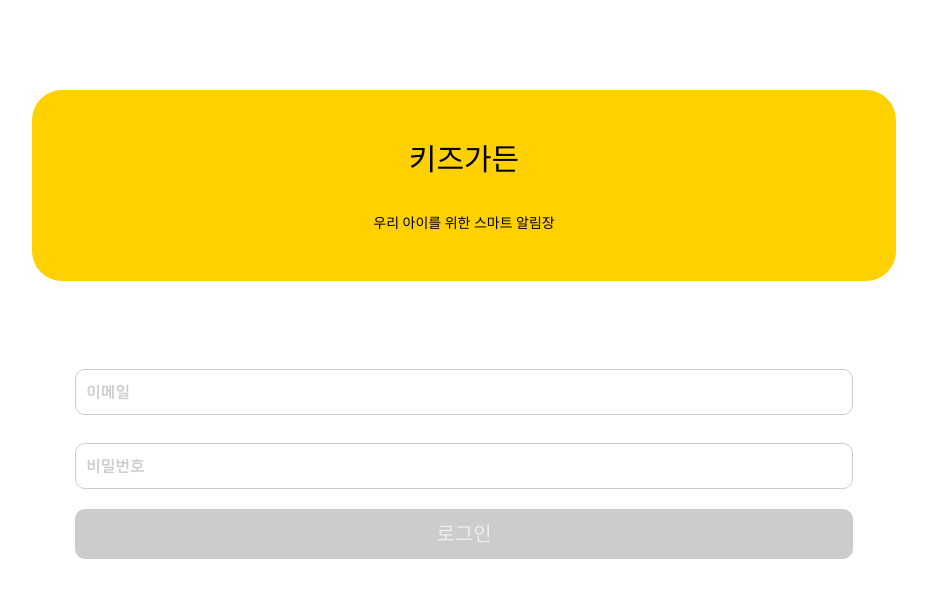
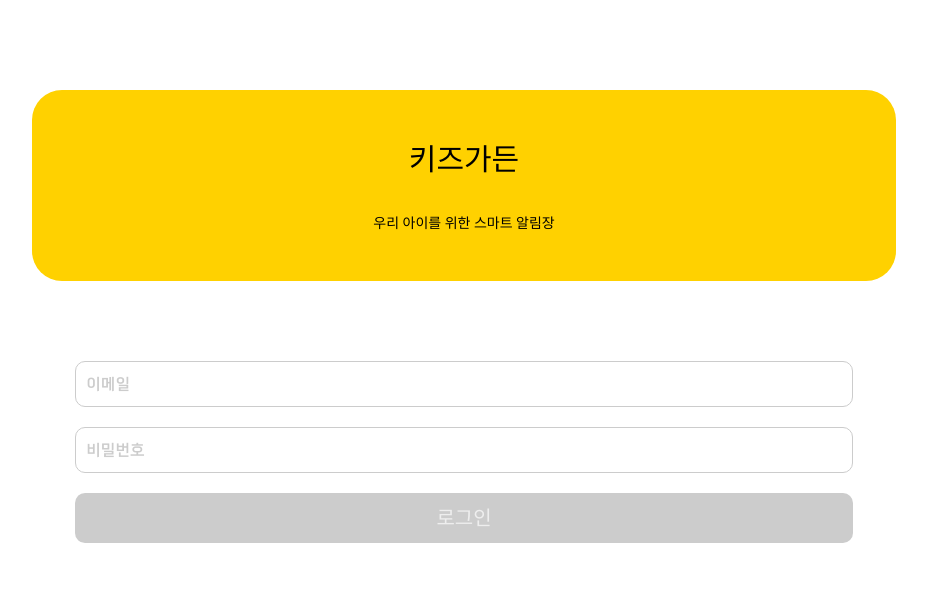
Before and after one commit to The-Chicks/kidsgarden, a React (Create React App) app: page /login in a window 1280 px wide. Shown: the top 598 px of the page, without its empty margins (176-1103 px from the left). Built offline with nearby package versions, Linux system fonts and the light colour scheme; no server answers; a web font is replaced by a local one.

Commit message:
ISSUE#10 design: title 없을 때 여백 제거, width 100%

```diff
--- a/src/Components/Molecules/Input/Input.style.ts
+++ b/src/Components/Molecules/Input/Input.style.ts
@@ -8,6 +8,7 @@ export const ContainerDiv = styled.div`
 	gap: ${convertPxToVw(8)};
 	font-family: KCC-Ganpan;
 	font-size: ${convertPxToVw(16)};
+	width: 100%;
 `;
 
 export const StyledInput = styled.input`
--- a/src/Components/Molecules/Input/Input.tsx
+++ b/src/Components/Molecules/Input/Input.tsx
@@ -10,7 +10,7 @@ interface InputProps {
 const Input = ({ title, inputProps }: InputProps) => {
 	return (
 		<ContainerDiv>
-			<label>{title}</label>
+			{title && <label>{title}</label>}
 			<StyledInput {...inputProps} />
 		</ContainerDiv>
 	);
```
